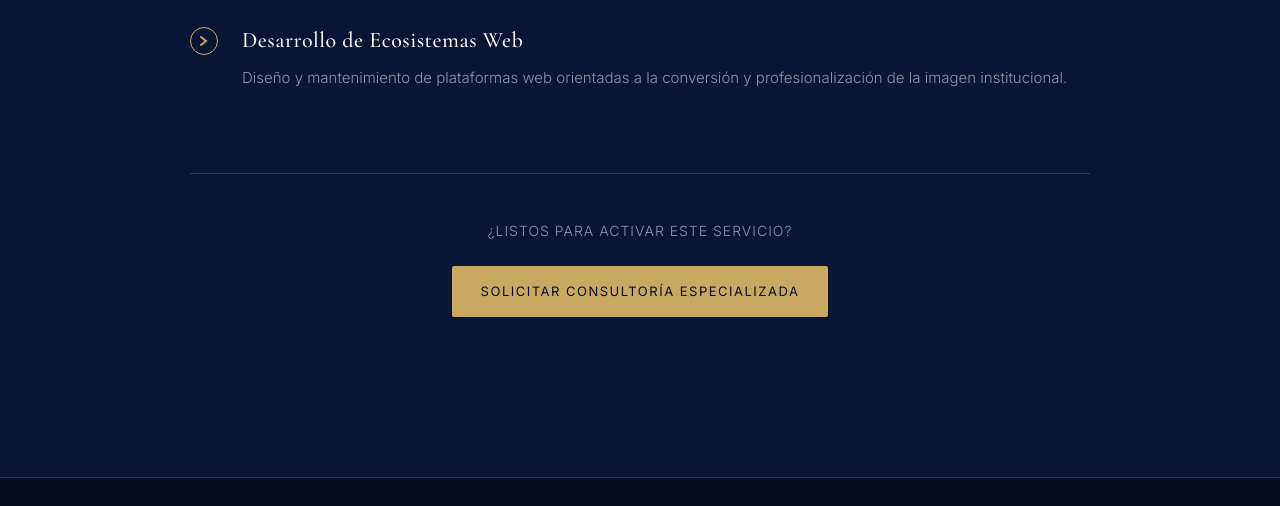
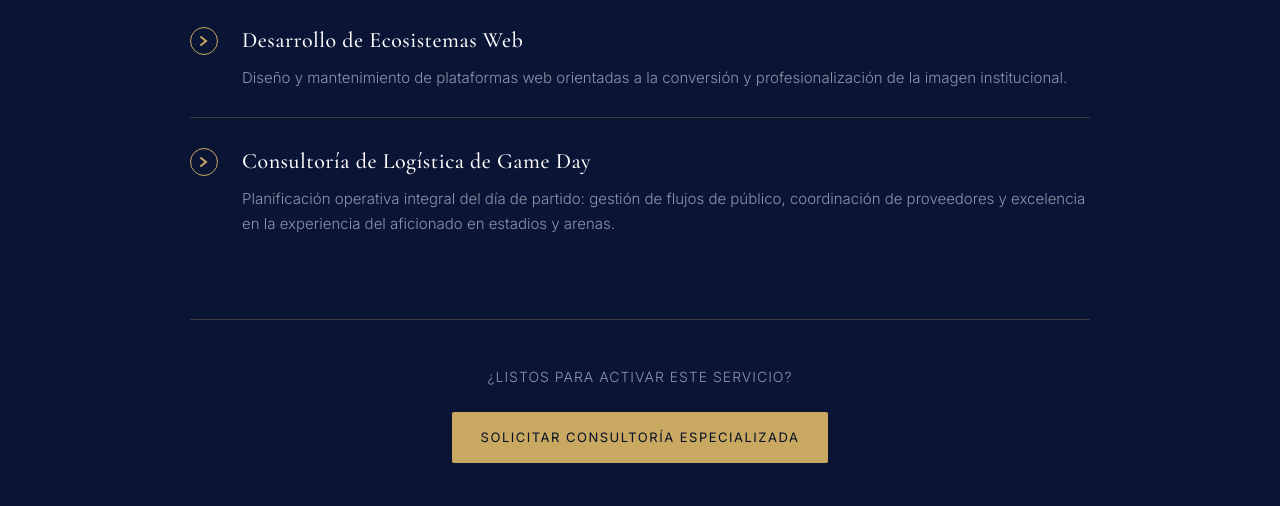
Before and after one commit to bernardonaranjor-code/unisport-ec, a website: page public/servicios.html in a window 1280 px wide. Shown: the part 2085-2591 px from the top of the page. Drawn offline with nearby package versions, Linux system fonts and the light colour scheme.

Commit message:
add Game Day Logistics consulting service + apply SEO updates

```diff
--- a/public/servicios.html
+++ b/public/servicios.html
@@ -273,6 +273,7 @@ header {
 .service-list li:nth-child(4) { animation-delay: 0.26s; }
 .service-list li:nth-child(5) { animation-delay: 0.33s; }
 .service-list li:nth-child(6) { animation-delay: 0.40s; }
+.service-list li:nth-child(7) { animation-delay: 0.47s; }
 
 @keyframes itemFadeIn {
   from { opacity: 0; transform: translateY(12px); }
@@ -499,6 +500,13 @@ footer a:hover { color: var(--gold); }
             <p>Diseño y mantenimiento de plataformas web orientadas a la conversión y profesionalización de la imagen institucional.</p>
           </div>
         </li>
+        <li>
+          <span class="bullet" aria-hidden="true"><svg viewBox="0 0 12 12" fill="none" stroke="currentColor" stroke-width="2" stroke-linecap="round"><polyline points="3,2 8,6 3,10"/></svg></span>
+          <div>
+            <h4>Consultoría de Logística de Game Day</h4>
+            <p>Planificación operativa integral del día de partido: gestión de flujos de público, coordinación de proveedores y excelencia en la experiencia del aficionado en estadios y arenas.</p>
+          </div>
+        </li>
       </ul>
       <div class="panel-cta">
         <p>¿Listos para activar este servicio?</p>
```
